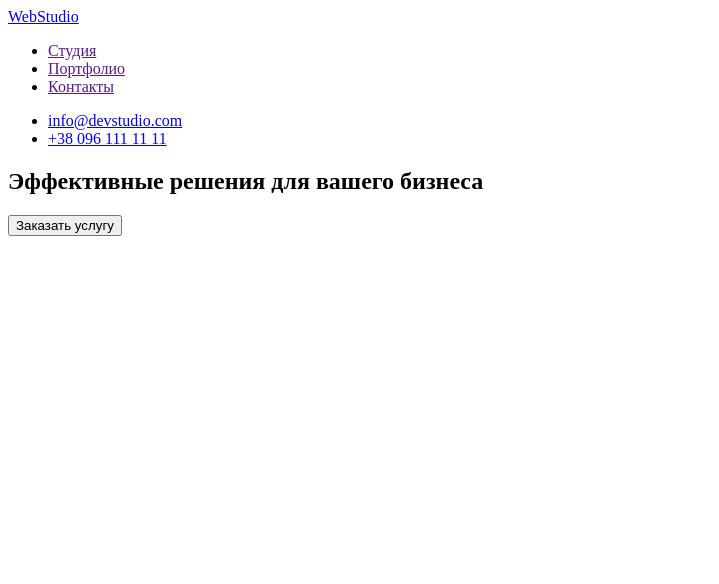
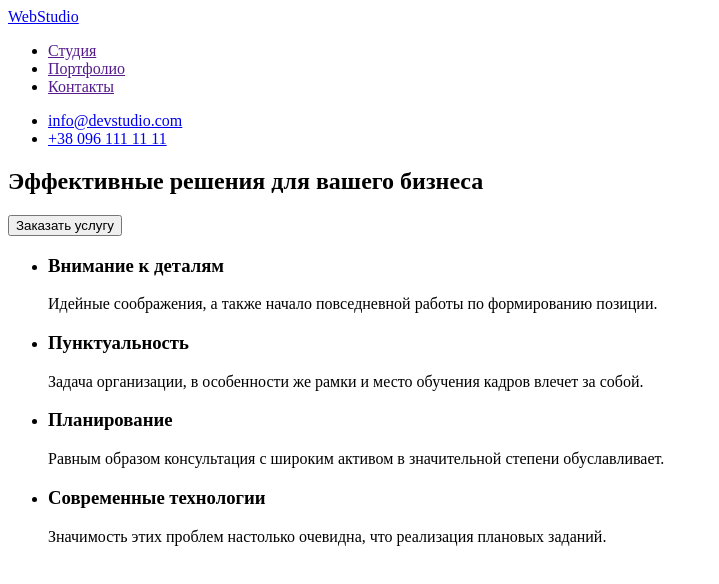
Before and after one commit to OrsoOrs/goit-markup-hw-0, a plain HTML site: page index.html in a window 1280 px wide. Shown: the whole page, without its empty margins (0-719 px from the left). Drawn offline with Linux system fonts and the light colour scheme.

Commit message:
Добавляет 2ю секцию

```diff
--- a/index.html
+++ b/index.html
@@ -27,6 +27,39 @@
         <h1>Эффективные решения для вашего бизнеса</h1>
         <button type="button">Заказать услугу</button>
       </section>
+      <!--Секция 2-->
+      <section>
+        <ul>
+          <li>
+            <h3>Внимание к деталям</h3>
+            <p>
+              Идейные соображения, а также начало повседневной работы по
+              формированию позиции.
+            </p>
+          </li>
+          <li>
+            <h3>Пунктуальность</h3>
+            <p>
+              Задача организации, в особенности же рамки и место обучения кадров
+              влечет за собой.
+            </p>
+          </li>
+          <li>
+            <h3>Планирование</h3>
+            <p>
+              Равным образом консультация с широким активом в значительной
+              степени обуславливает.
+            </p>
+          </li>
+          <li>
+            <h3>Современные технологии</h3>
+            <p>
+              Значимость этих проблем настолько очевидна, что реализация
+              плановых заданий.
+            </p>
+          </li>
+        </ul>
+      </section>
     </main>
     <footer></footer>
   </body>
```
